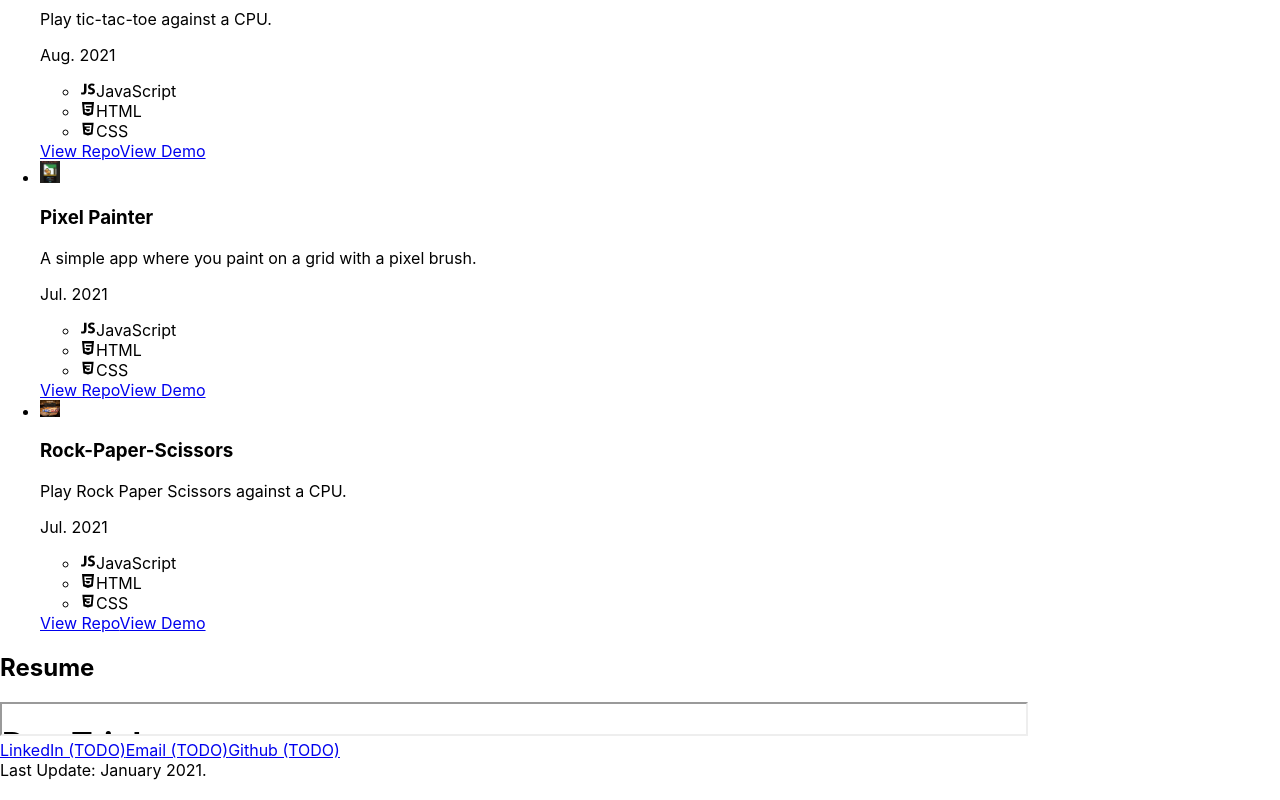
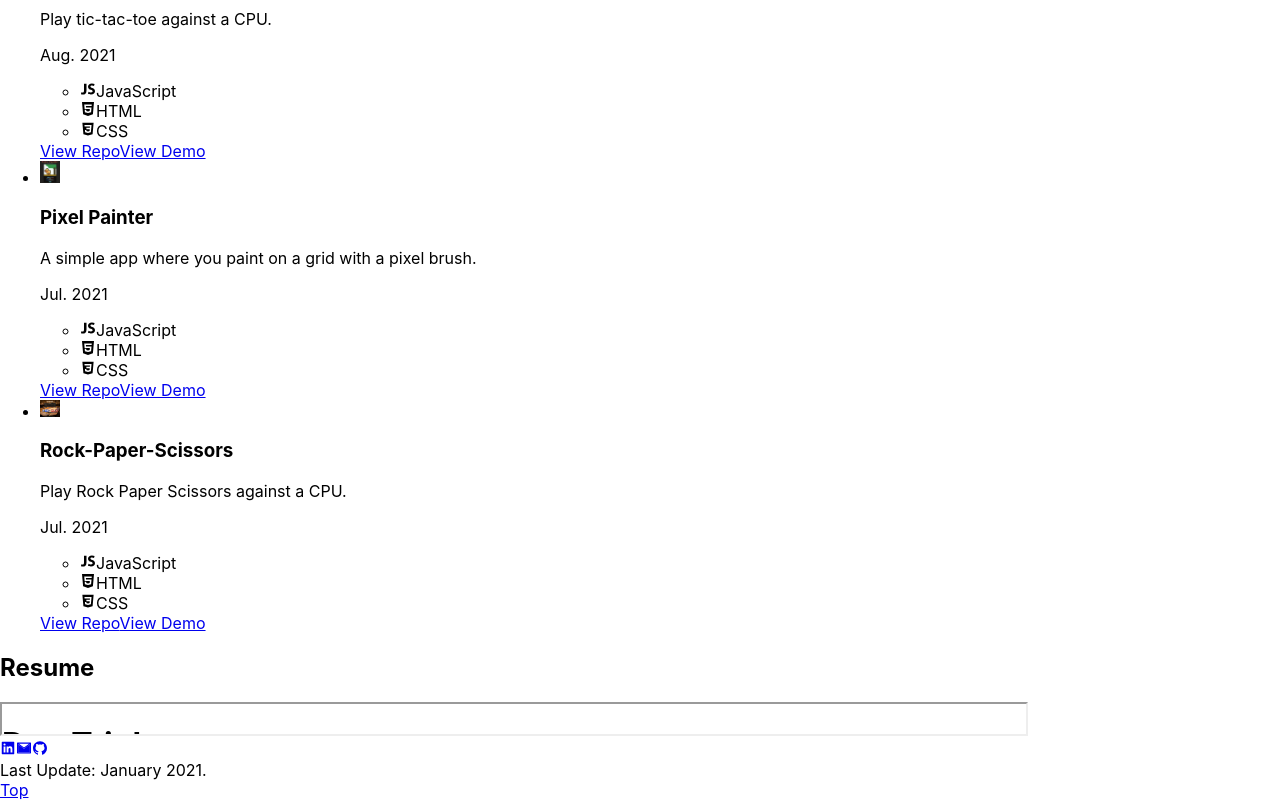
Before and after one commit to Datrinon/portfolio, a React (Create React App) app: page / in a window 1280 px wide. Shown: the part 3448-4248 px from the top of the page. Built offline with nearby package versions, Linux system fonts and the light colour scheme.

Commit message:
Add anchor button that returns user to the top of the page

```diff
--- a/src/components/App.js
+++ b/src/components/App.js
@@ -10,6 +10,7 @@ import Contact from './Content/Contact';
 function App() {
   return (
     <div>
+      <a name="top"></a>
       <Header/>
       <main role="main">
         <div id="about">
@@ -28,6 +29,7 @@ function App() {
       <footer id="contact">
         <Contact/>
       </footer>
+      <a href="#top">Top</a>
     </div>
   );
 }
--- a/src/components/Content/Contact.js
+++ b/src/components/Content/Contact.js
@@ -1,12 +1,15 @@
 import React from 'react'
+import { AiFillLinkedin, AiFillGithub, AiTwotoneMail } from 'react-icons/ai'
+
+
 
 function Contact() {
   return (
     <div>
       <div className="contact-links">
-        <a href="https://www.google.com">LinkedIn (TODO)</a>
-        <a href="mailto:dtrinh089@gmail.com">Email (TODO)</a>
-        <a href="https://www.github.com/datrinon">Github (TODO)</a>
+        <a href="https://www.google.com"><AiFillLinkedin/></a>
+        <a href="mailto:dtrinh089@gmail.com"><AiTwotoneMail /></a>
+        <a href="https://www.github.com/datrinon"><AiFillGithub/></a>
       </div>
       <div>
         Last Update: January 2021.
```
